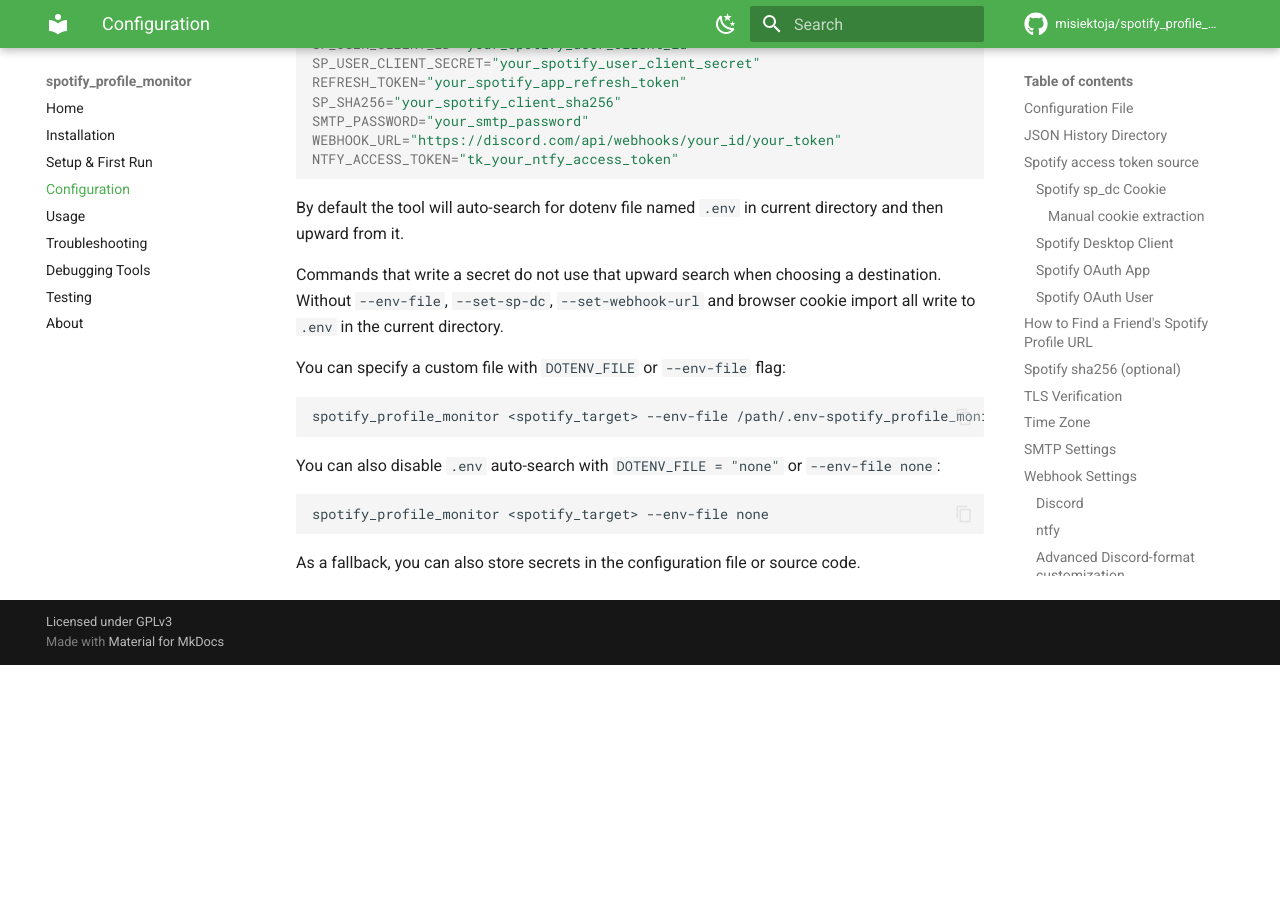
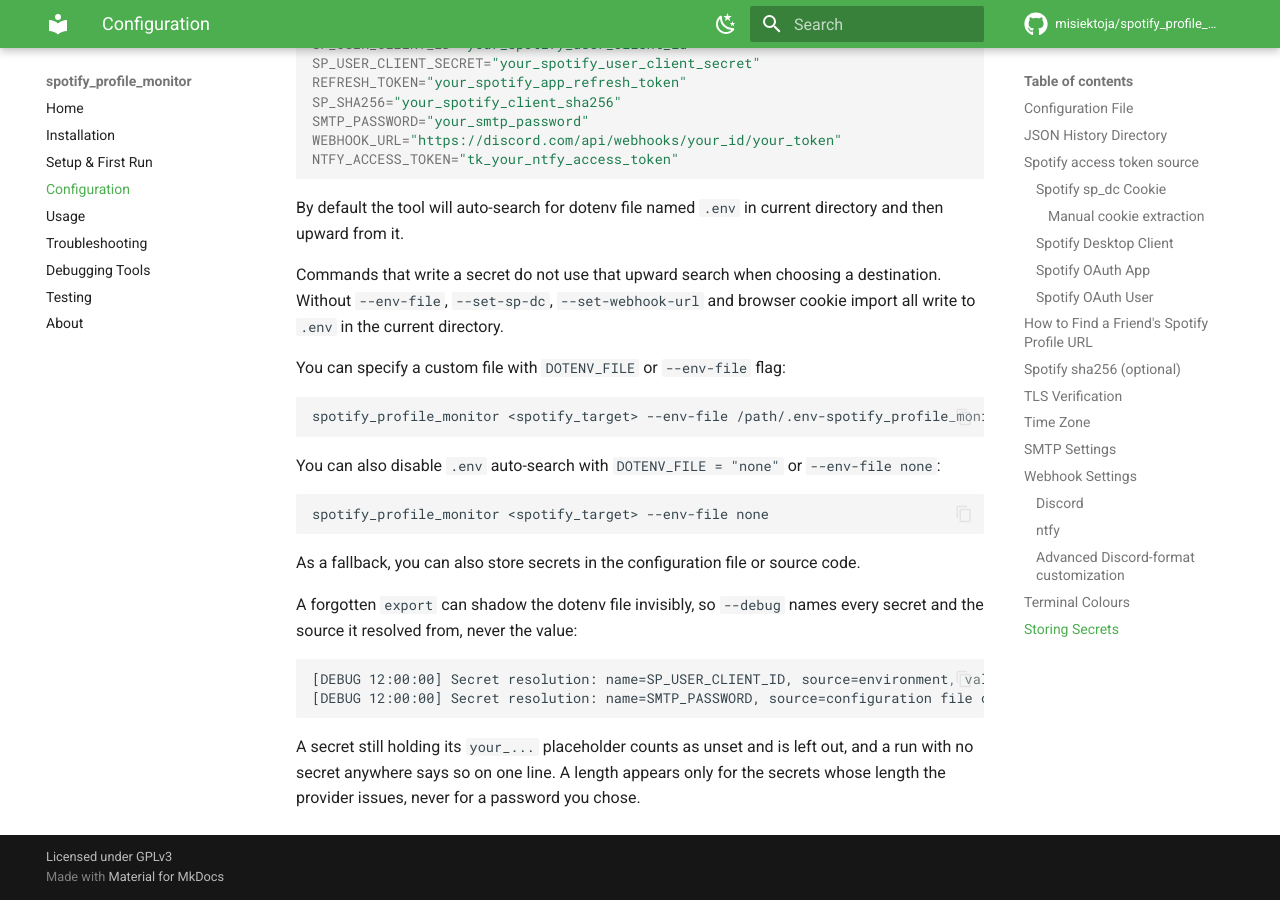
Before and after one commit to misiektoja/spotify_profile_monitor, an MkDocs documentation site: the page built from docs/configuration.md, in a window 1280 px wide and 900 px high, scrolled down 17353 px. Built offline with MkDocs 1.6.1 and Material for MkDocs 9.7.7, drawn with Linux system fonts in a browser that asks for light colours; comment, search, counter and statistics services are not loaded; before the commit the page ends 18018 px from its top, so only the background shows below that.

Commit message:
docs(configuration): show what the debug secret trace prints

````diff
--- a/docs/configuration.md
+++ b/docs/configuration.md
@@ -575,3 +575,12 @@
 ```
 
 As a fallback, you can also store secrets in the configuration file or source code.
+
+A forgotten `export` can shadow the dotenv file invisibly, so `--debug` names every secret and the source it resolved from, never the value:
+
+```text
+[DEBUG 12:00:00] Secret resolution: name=SP_USER_CLIENT_ID, source=environment, value=set, chars=32
+[DEBUG 12:00:00] Secret resolution: name=SMTP_PASSWORD, source=configuration file or command line, value=set
+```
+
+A secret still holding its `your_...` placeholder counts as unset and is left out, and a run with no secret anywhere says so on one line. A length appears only for the secrets whose length the provider issues, never for a password you chose.
````
